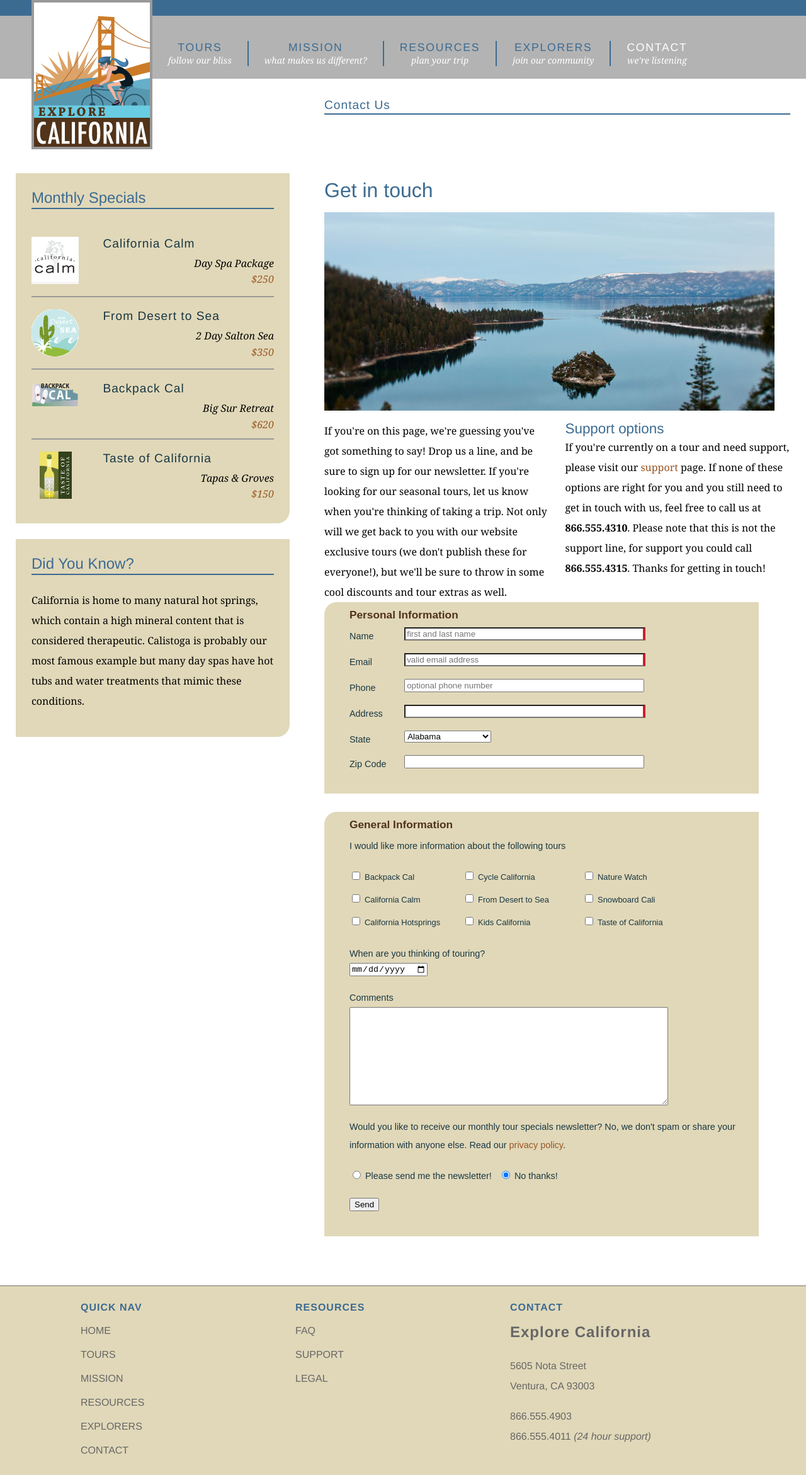
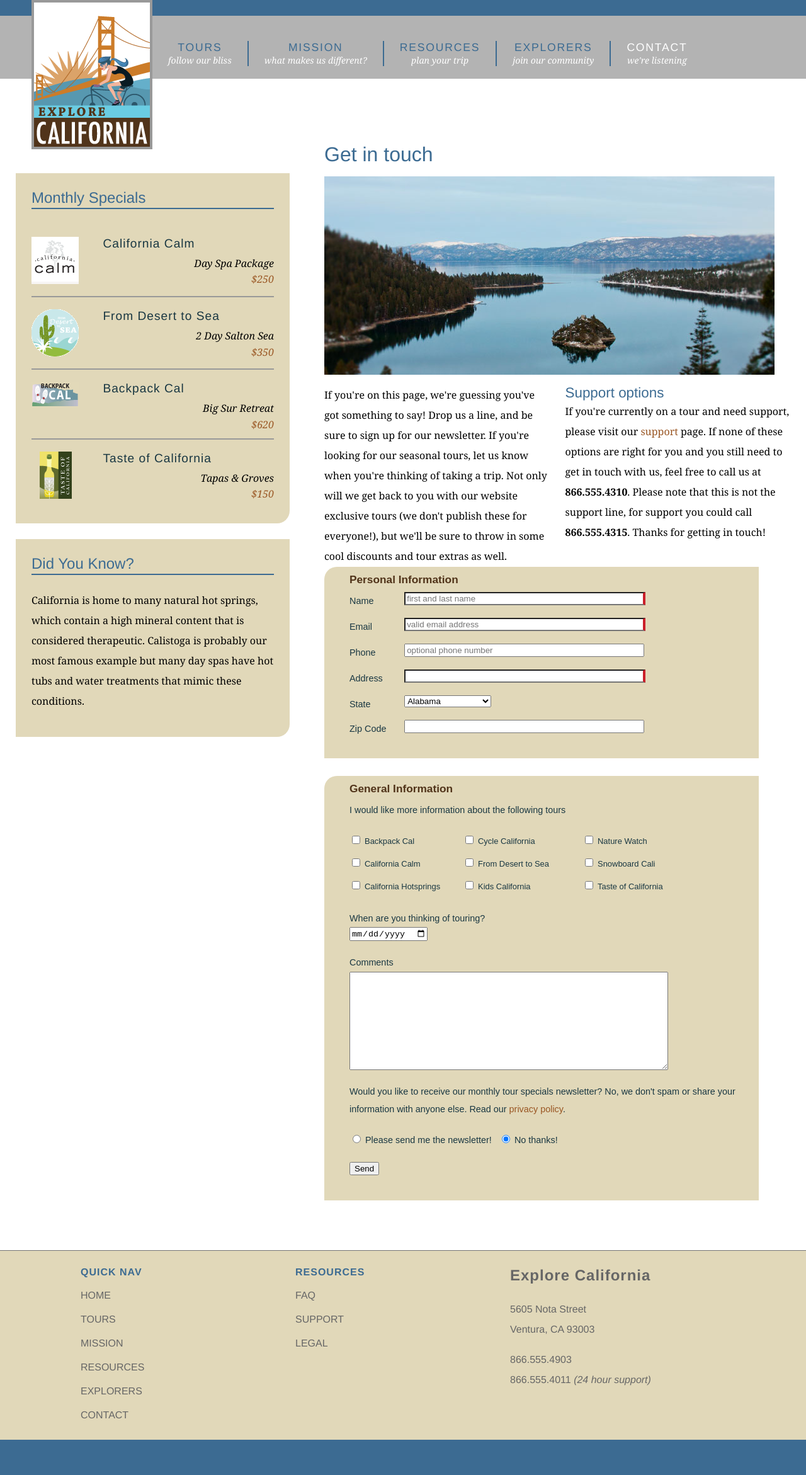
Before and after one commit to hasunkhan/explore_california, a plain HTML site: page contact.html in a window 1280 px wide. Shown: the whole page at 63% size. After the commit the page ends 2286 px from the top, so only its background shows below. Drawn offline with Linux system fonts and the light colour scheme.

Commit message:
remove contact us

```diff
--- a/contact.html
+++ b/contact.html
@@ -56,7 +56,6 @@
 
       <div id="mainContent">
         <div id="contentHeader" class="hasCrumbs">
-          <h1>Contact Us</h1>
           <div id="subLinks">
             <ul>
               <li><a href="support.html" title="need help?">Support</a></li>
@@ -266,7 +265,7 @@
           </ul>
         </div>
         <div id="companyInfo">
-          <h1>Contact</h1>
+
           <h2>Explore California</h2>
           <p>5605 Nota Street<br />
             Ventura, CA 93003</p>
```
